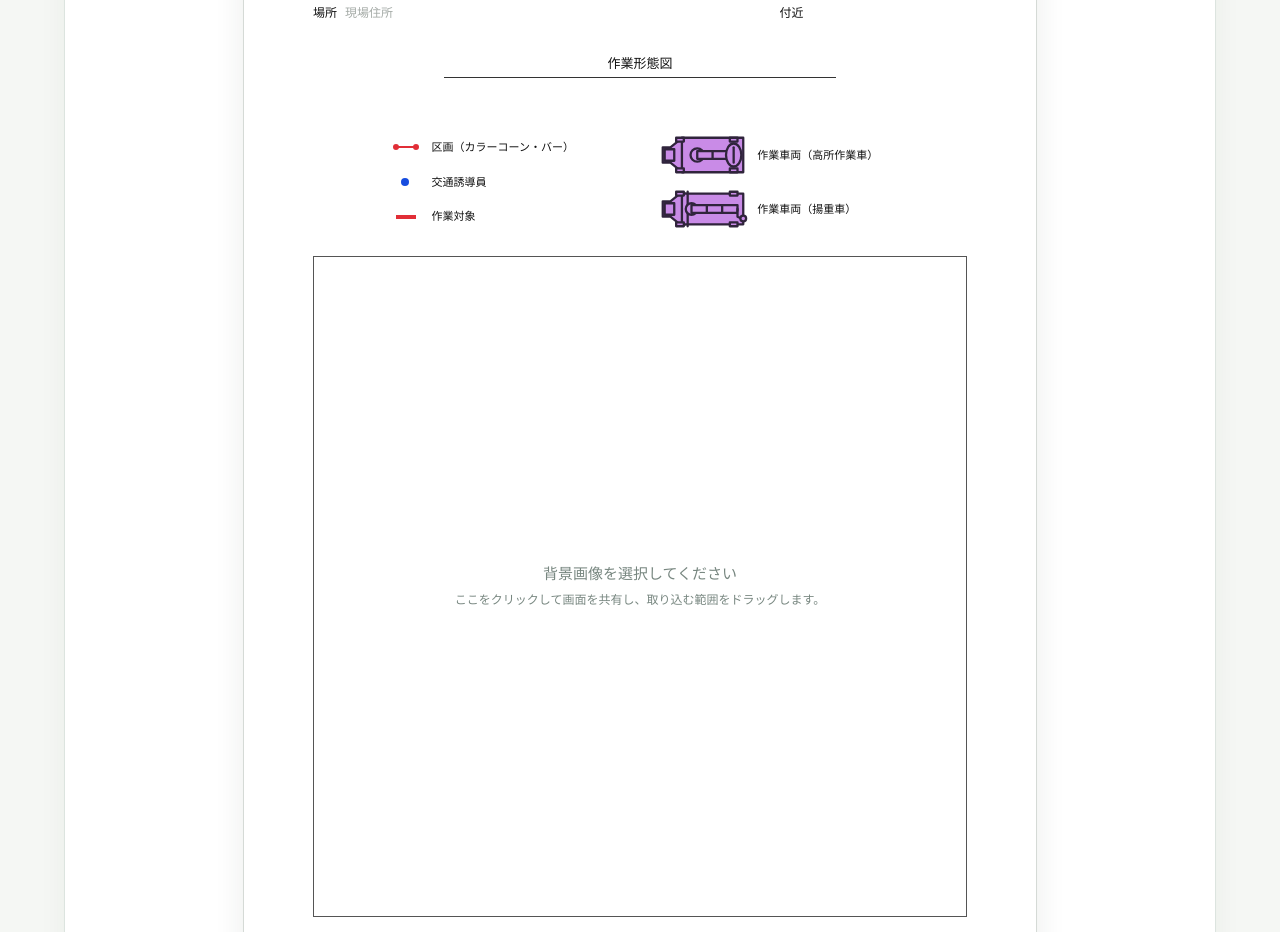
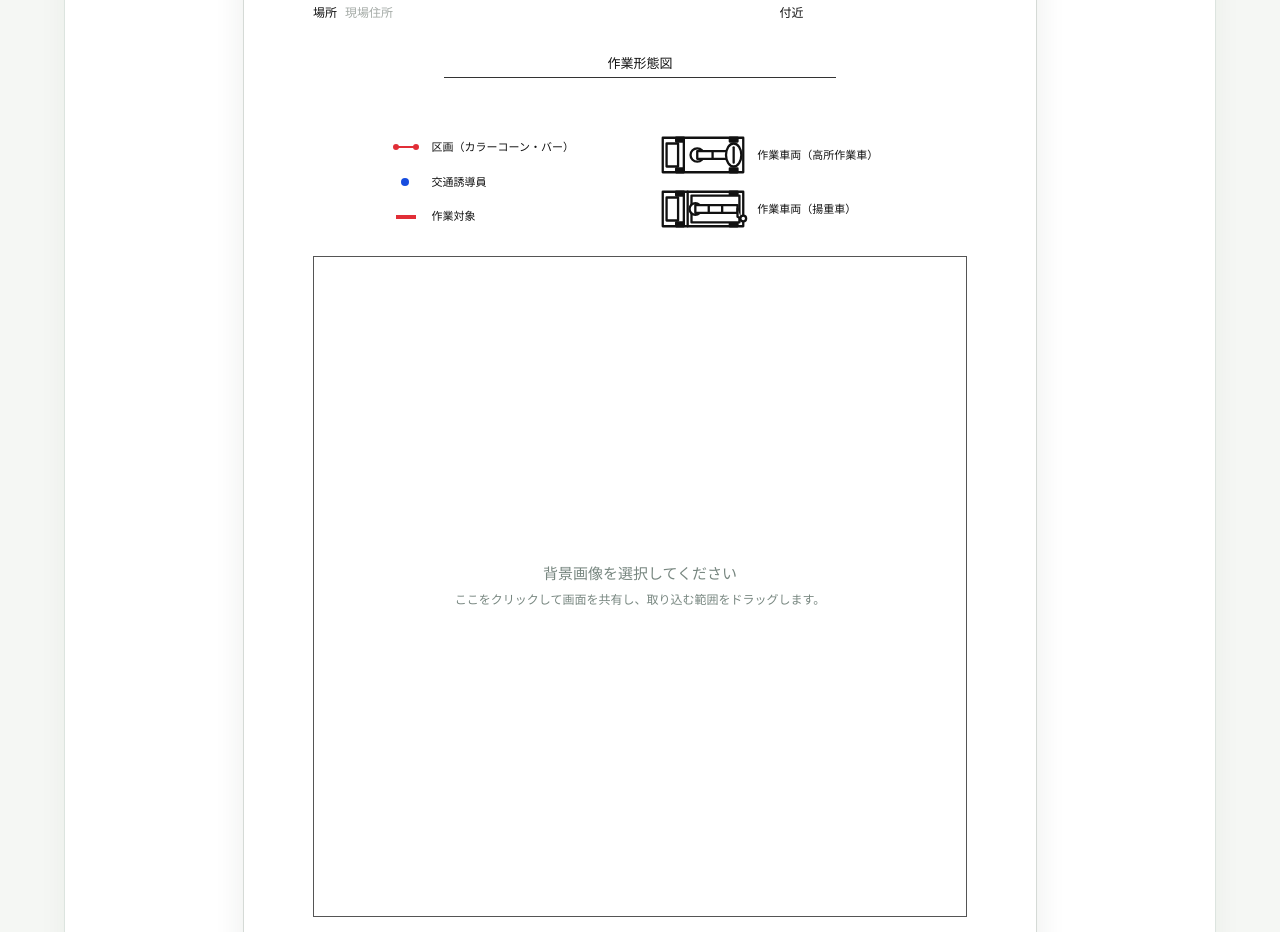
Before and after one commit to ryouariyoshi-coder/Road-use-permit, a plain HTML site: page index.html in a window 1280 px wide. Shown: the part 3636-4568 px from the top of the page. Drawn offline with nearby package versions, Linux system fonts and the light colour scheme.

Commit message:
車両アイコンを白黒の四角い輪郭に修正
Co-authored-by: Copilot <223556219+Copilot@users.noreply.github.com>

```diff
--- a/index.html
+++ b/index.html
@@ -907,15 +907,16 @@
       display: block;
       width: 92px;
       height: 46px;
-      fill: #c98be7;
-      stroke: #30243c;
+      fill: #fff;
+      stroke: #111;
       stroke-width: 1.2;
       stroke-linecap: round;
       stroke-linejoin: round;
     }
 
     .diagram-legend-vehicle-icon .vehicle-wheel {
-      fill: #c98be7;
+      fill: #111;
+      stroke: #111;
     }
 
     .diagram-legend-mark[data-mark="target"]::before {
@@ -1854,8 +1855,7 @@
           <ul class="diagram-vehicle-legend" aria-label="作業車両のアイコン">
             <li>
               <svg class="diagram-legend-vehicle-icon" viewBox="0 0 48 24" aria-hidden="true">
-                <path d="M3 8h4l5-4h3v16h-3l-5-4H3z"></path>
-                <path d="M13 3h32v18H13zM4 9h5v6H4zM13 5v14"></path>
+                <path d="M3 3h42v18H3zM14 3v18M5 6h6v12H5z"></path>
                 <path class="vehicle-wheel" d="M10 3h4v2h-4zM10 19h4v2h-4zM38 3h4v2h-4zM38 19h4v2h-4z"></path>
                 <circle cx="21" cy="12" r="3.5"></circle>
                 <path d="M21 10h16v4H21zM29 10v4"></path>
@@ -1866,12 +1866,11 @@
             </li>
             <li>
               <svg class="diagram-legend-vehicle-icon" viewBox="0 0 48 24" aria-hidden="true">
-                <path d="M3 8h4l5-4h3v16h-3l-5-4H3z"></path>
-                <path d="M13 4h32v16H13zM4 9h5v6H4zM13 5v14"></path>
+                <path d="M3 3h42v18H3zM14 3v18M5 6h6v12H5z"></path>
                 <path class="vehicle-wheel" d="M10 3h4v2h-4zM10 19h4v2h-4zM38 3h4v2h-4zM38 19h4v2h-4z"></path>
-                <path d="M16 3v18"></path>
-                <circle cx="18" cy="12" r="3"></circle>
-                <path d="M18 10h24v4H18zM26 10v4M34 10v4"></path>
+                <path d="M16 3v18M18 5h25v14H18z"></path>
+                <circle cx="20" cy="12" r="3"></circle>
+                <path d="M20 10h22v4H20zM27 10v4M34 10v4"></path>
                 <path d="M42 12v4l2 1"></path>
                 <circle cx="45" cy="17" r="1.5"></circle>
               </svg>
```
Also changed, not shown: 1 other file.
